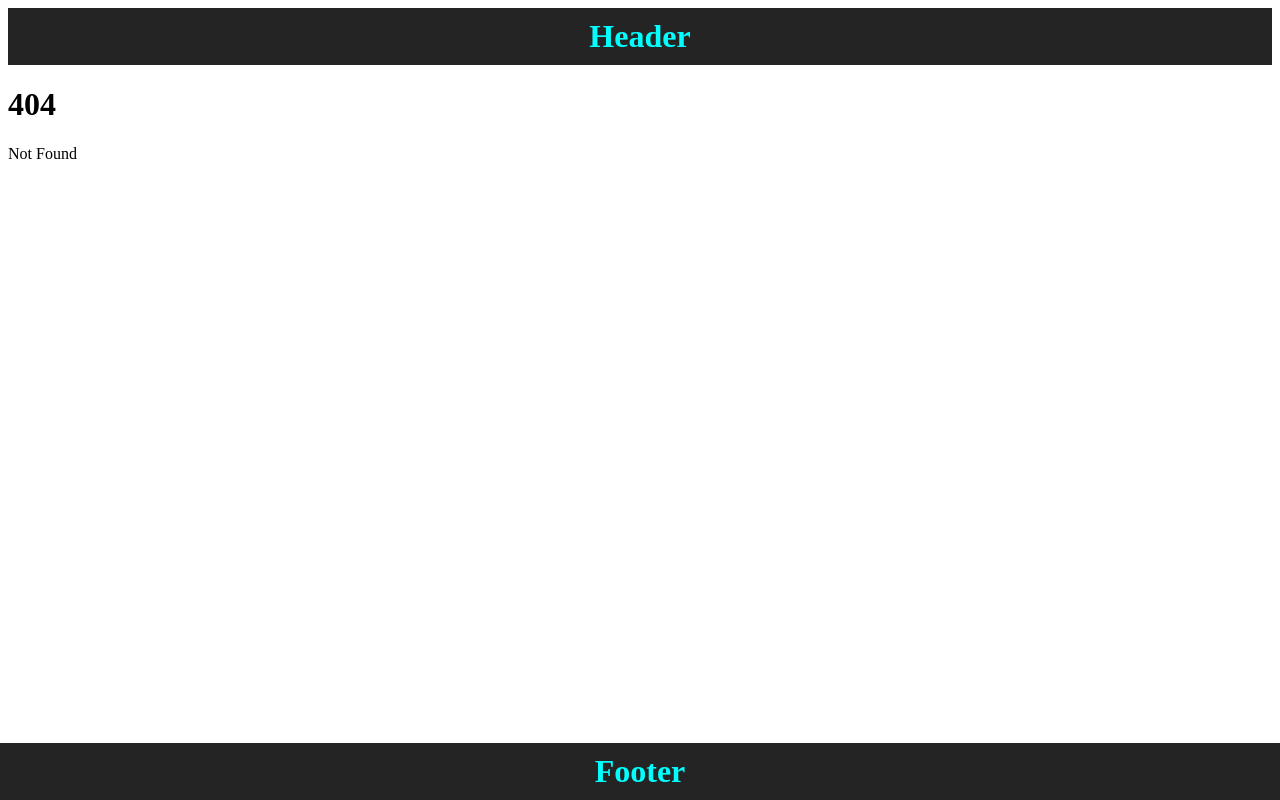
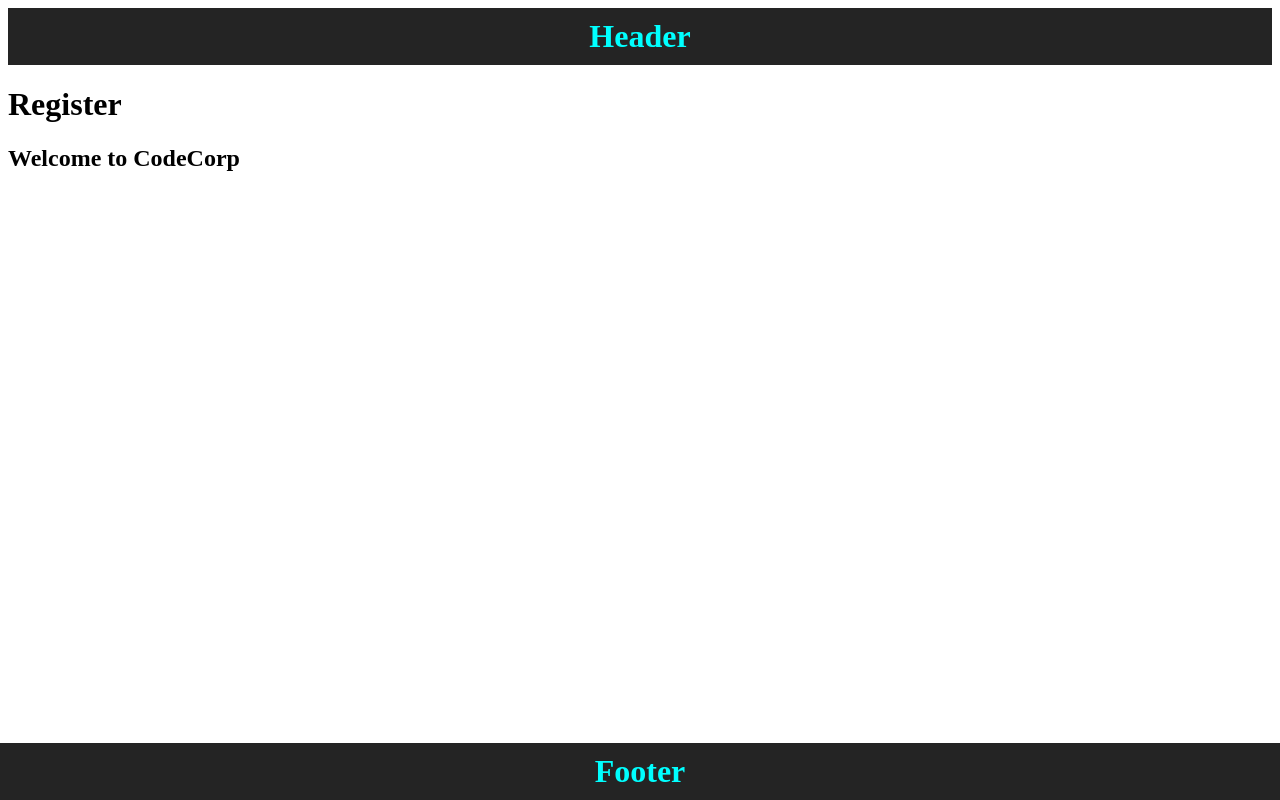
Before and after one commit to TLRKiliann/sveltekit-tutorial, a SvelteKit app in the folder my-app/: page /register in a window 1280 px wide. Before the commit this address had no page. Built offline with nearby package versions, Linux system fonts and the light colour scheme.

Commit message:
auth with login & register added

```diff
--- /dev/null
+++ b/my-app/src/routes/(auth)/+layout.svelte
@@ -0,0 +1,2 @@
+<slot />
+<h2>Welcome to CodeCorp</h2>
--- /dev/null
+++ b/my-app/src/routes/(auth)/login/+page.svelte
@@ -0,0 +1 @@
+<h1>Login</h1>
--- /dev/null
+++ b/my-app/src/routes/(auth)/register/+page.svelte
@@ -0,0 +1 @@
+<h1>Register</h1>
--- a/my-app/src/routes/+page.svelte
+++ b/my-app/src/routes/+page.svelte
@@ -26,3 +26,6 @@
 <button on:click={handleOrder}>
 	Place Order
 </button>
+
+<a href="/login">Login</a>
+<a href="/register">Register</a>
```
Also changed, not shown: 1 other file (tests, documents, lock files or other folders).
